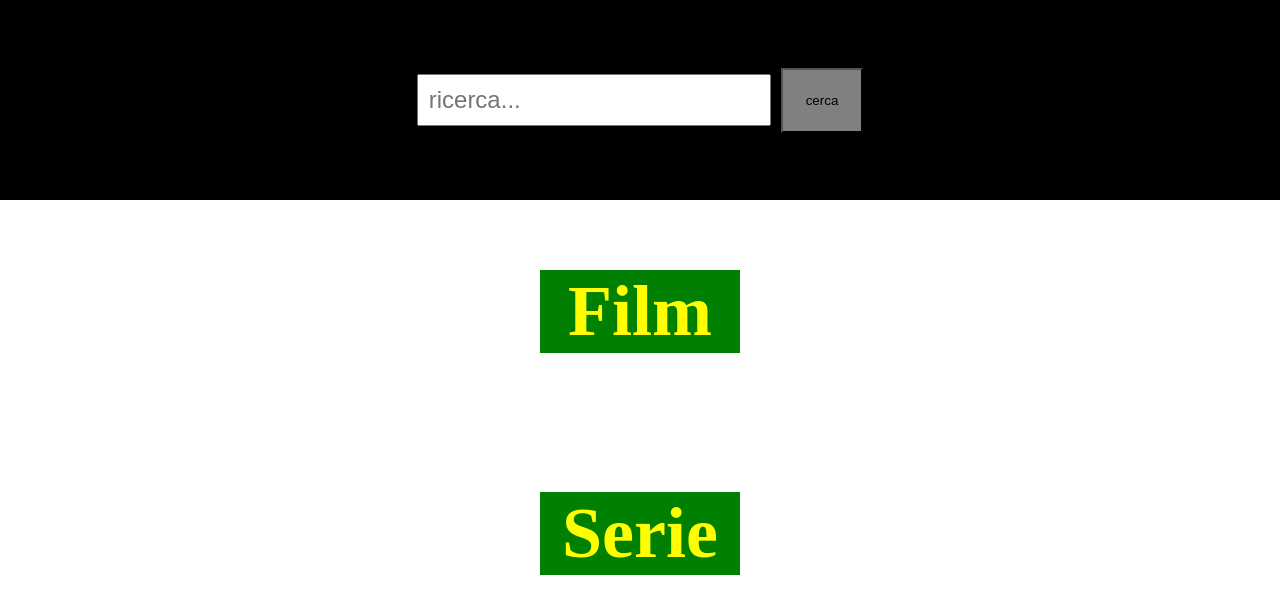
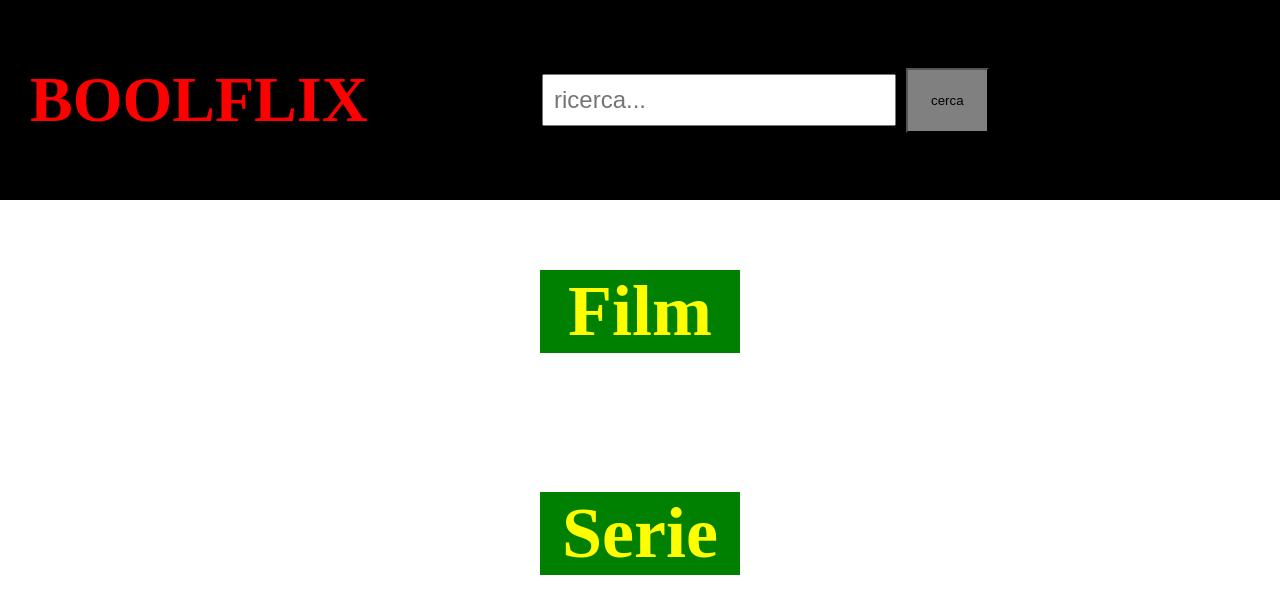
Before and after one commit to MembriniLuca29/vite-boolflix, a Vue app: page / in a window 1280 px wide. Shown: the top 614 px of the page. Built offline with nearby package versions, Linux system fonts and the light colour scheme.

Commit message:
milestone 4

```diff
--- a/src/components/headerComponent .vue
+++ b/src/components/headerComponent .vue
@@ -14,6 +14,7 @@ export default {
 
 <template>
   <div class="header-container">
+    <div class="logo"><h1>BOOLFLIX</h1></div>
 <input type="text" placeholder="ricerca..." v-model="store.searchText">
 <button type="button" @click="$emit('performSearch')">cerca</button>
   </div>
@@ -23,10 +24,16 @@ export default {
 .header-container{
     display: flex;
     align-items: center;
-    justify-content: center;
+
     background-color: black;
     height: 200px;
     width: 100%;
+    .logo{
+        color: red;
+        width: 40%;
+        padding-left: 30px;
+        font-size: 2rem;
+    }
     input{
         padding: 10px 30px 10px 10px;
         font-size: 1.5rem;
--- a/src/components/mainComponent.vue
+++ b/src/components/mainComponent.vue
@@ -125,6 +125,7 @@ margin-top: 20px;
 margin-bottom: 10px;
 position: relative;
 ul{
+    max-height: 500px;
     list-style: none;
     padding: 0;
     position: absolute;
@@ -133,7 +134,7 @@ ul{
 }
 li{
     list-style: none;
-    font-size: 2.0rem;
+    font-size: 1.7rem;
     text-align: center;
     img{
         height: 50px;
```
